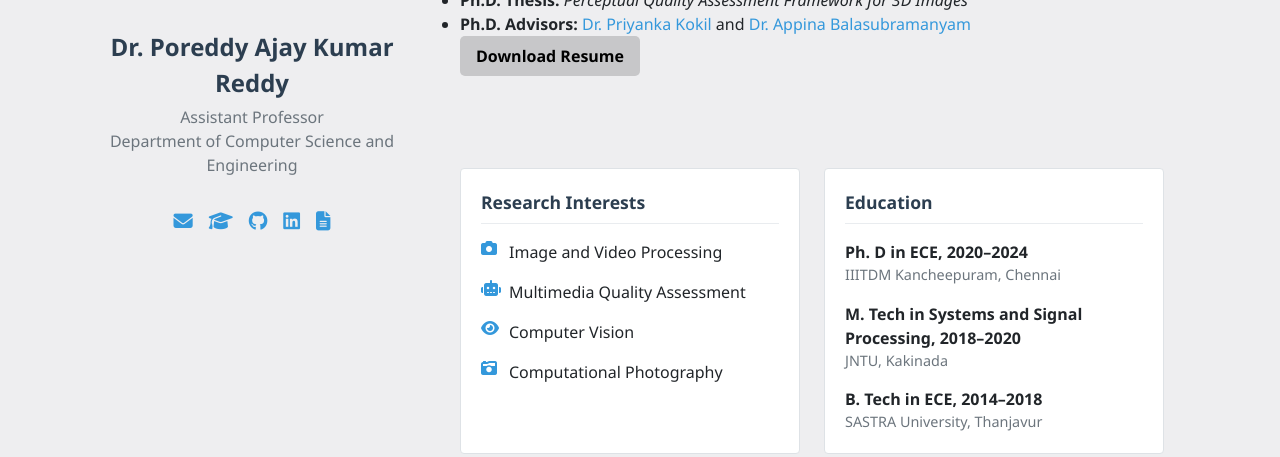
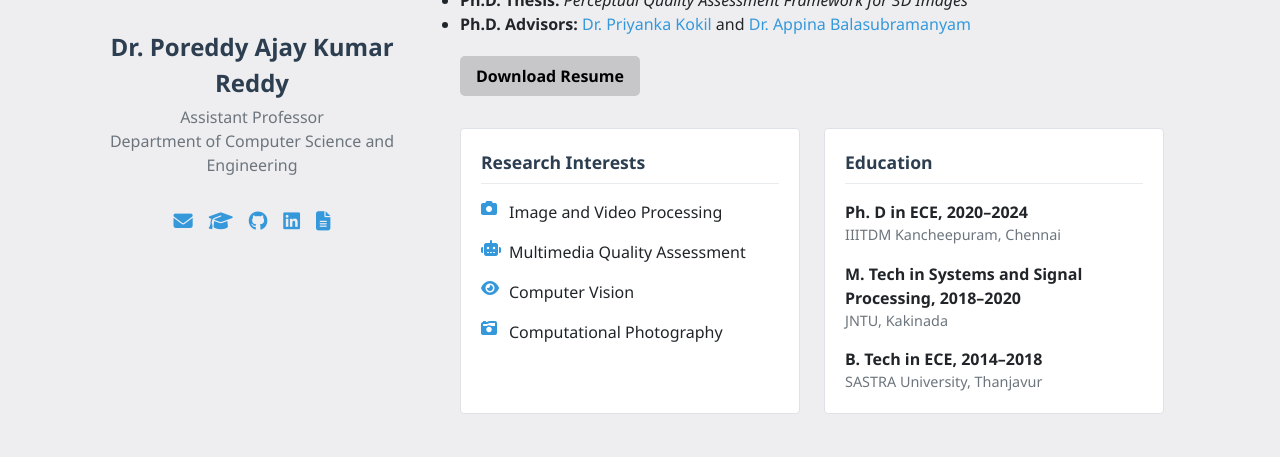
Before and after one commit to Poreddyphd/Portfolio, a plain HTML site: page index.html in a window 1280 px wide. Shown: the part 452-909 px from the top of the page. Drawn offline with Linux system fonts and the light colour scheme.

Commit message:
Update index.html

```diff
--- a/index.html
+++ b/index.html
@@ -599,6 +599,7 @@
                 </a>
             </li>
         </ul>
+<div style="height:20px;"></div>
 
        <p class="resume-btn">
     <a href="Resume.pdf" style="color:black;">
@@ -606,7 +607,6 @@
     </a>
 </p>
 
-<div style="height:60px;"></div>
 
     </div>
 
```
